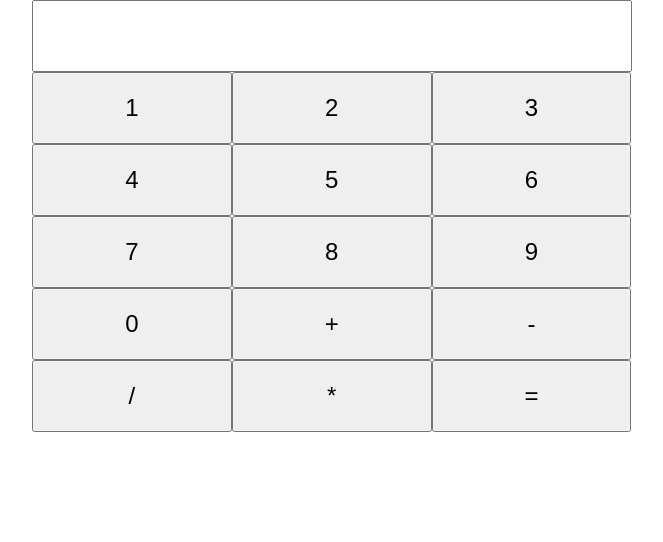
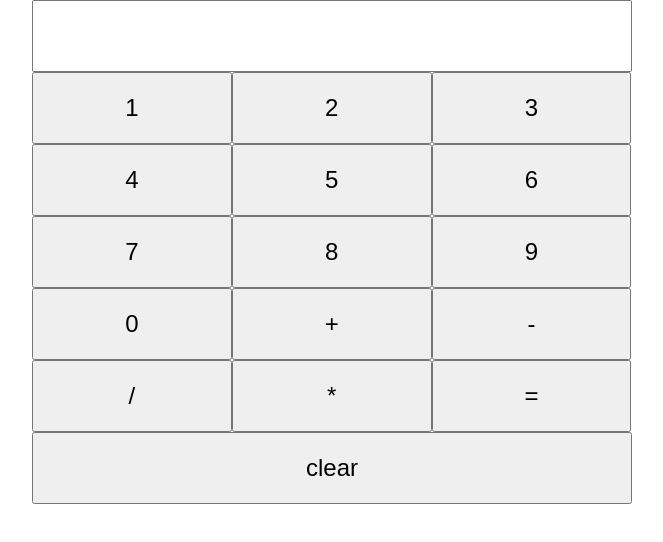
Before and after one commit to SEI-ATL-3-8/react-calculator, a React (Create React App) app in the folder calculator/: page / in a window 1280 px wide. Shown: the top 542 px of the page, without its empty margins (308-971 px from the left). Built offline with nearby package versions, Linux system fonts and the light colour scheme.

Commit message:
clear button

```diff
--- a/calculator/src/App.css
+++ b/calculator/src/App.css
@@ -24,3 +24,7 @@ input {
   padding: 20px;
   font-size: 24px;
 }
+
+.clear-button {
+  width: 100%;
+}
--- a/calculator/src/App.js
+++ b/calculator/src/App.js
@@ -75,6 +75,15 @@ function App() {
       }
   }
 
+  const handleClear = () => {
+    setCalc({
+      ...calc,
+      firstValue: '',
+      output: '',
+      symbol: ''
+    });
+  };
+
 
 
 
@@ -97,7 +106,10 @@ function App() {
             ))
         }
 
+
+
         </div>
+        <button onClick={handleClear} className="clear-button">clear</button>
 
       </div>
 
```
